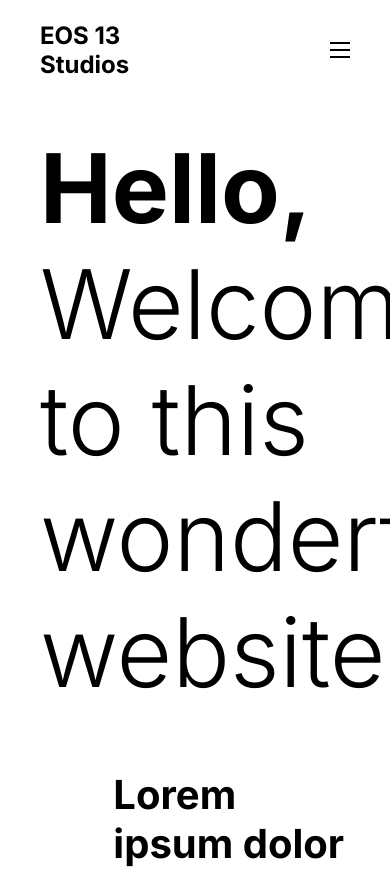
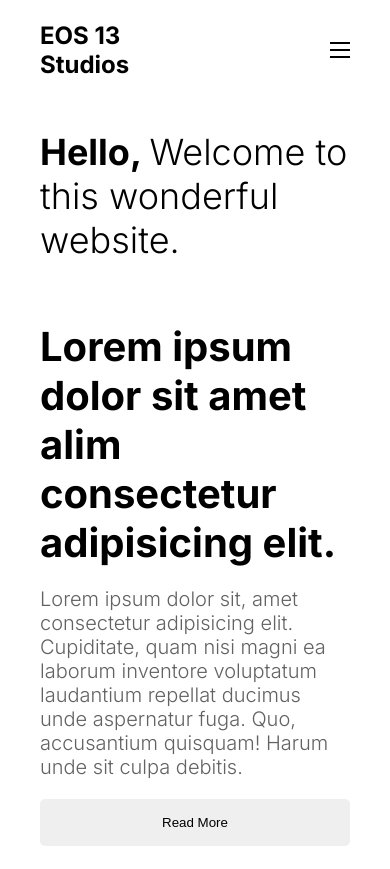
Before and after one commit to RiddhiBarhate/eos-13, a Next.js app: page / in a window 390 px wide. Shown: the top 869 px of the page. Built offline with nearby package versions, Linux system fonts and the light colour scheme.

Commit message:
home updated

```diff
--- a/components/homepage/homepage.module.css
+++ b/components/homepage/homepage.module.css
@@ -46,3 +46,31 @@
     border: none;
     border-radius: 5px;
 }
+
+@media screen and (max-width:1280px) {
+    .title {
+        font-size: 72px;
+    }
+}
+
+@media screen and (max-width:1024px) {
+    .title {
+        font-size: 64px;
+    }
+
+    .imgContainer {
+        display: none;
+    }
+}
+
+@media screen and (max-width:768px) {
+    .title {
+        font-size: 48px;
+    }
+}
+
+@media screen and (max-width:640px) {
+    .title {
+        font-size: 36px;
+    }
+}
```
